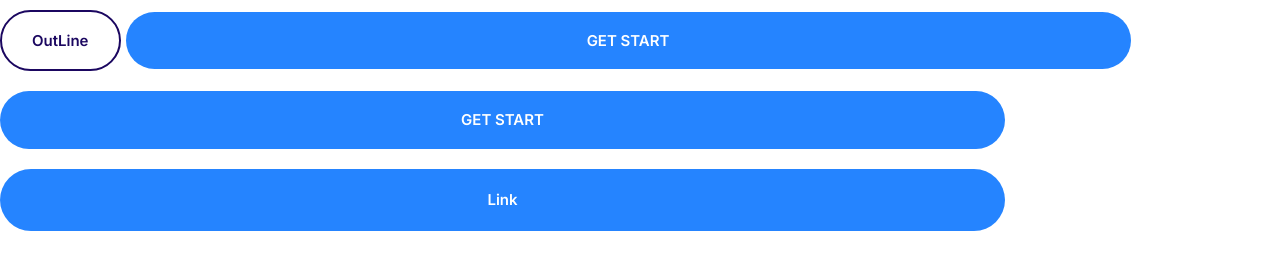
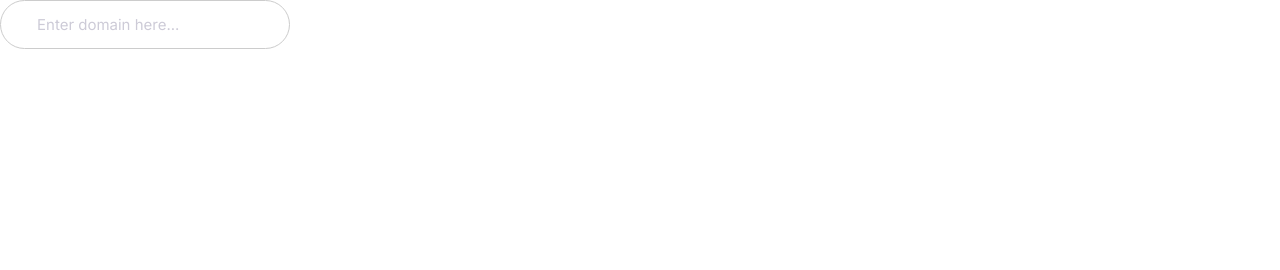
Before and after one commit to kumarsaurav26198/website-using-css, a plain HTML site: page index.html in a window 1280 px wide. Drawn offline with Linux system fonts and the light colour scheme.

Commit message:
Define button with placholder

```diff
--- a/css/style.css
+++ b/css/style.css
@@ -206,3 +206,21 @@ a{
          font-size: 1.5rem;
      }
  }
+ /* Inputs */
+ .input{
+     padding: 1.5rem 3.6rem;
+     border: 1px solid #ccc;
+     border-radius: 30px;
+     outline: 0;
+     color: var(--color-headings);
+     font-size: 2rem;
+ }
+ ::placeholder{
+     color: #cdcbd7;
+ }
+ @media screen and (min-width:1024px) {
+     .input{
+         font-size: 1.5rem;
+     }
+
+ }
--- a/index.html
+++ b/index.html
@@ -14,10 +14,7 @@
 </head>
 
 <body>
-    <button class="btn btn--outline">OutLine</button>
-    <button class="btn btn--primary btn--block">GET START</button>
-    <button class="btn btn--primary btn--block ">GET START</button>
-    <a href="#" class="btn btn--primary btn--block">Link</a>
+    <input type="text" class="input" placeholder="Enter domain here...">
 </body>
 
 </html>
```
Also changed, not shown: css/Component/button.html (added, +4 -0 lines).
